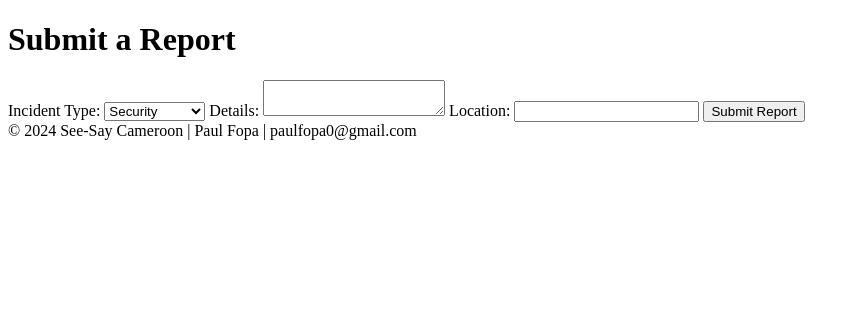
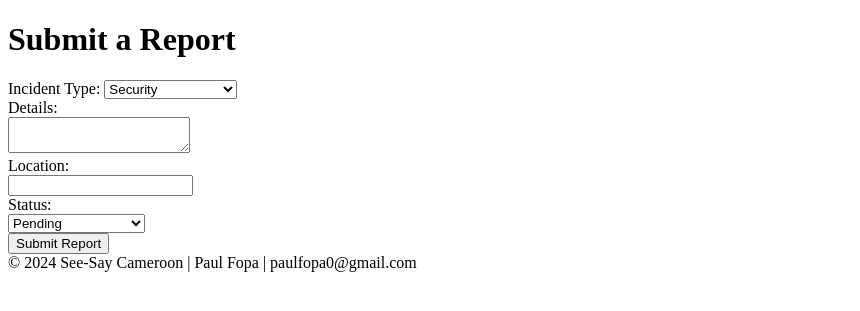
Before and after one commit to FabPaul/portfolio, a Flask app: page /report_form in a window 1280 px wide. Shown: the part 134-445 px from the top of the page, without its empty margins (0-860 px from the left). Run offline with Flask 3, Linux system fonts and the light colour scheme; parts of the project's set-up code (start-up, migrations or seed data) failed here and were passed over.

Commit message:
Added functionality to select the status type while submitting a report

```diff
--- a/app.py
+++ b/app.py
@@ -52,6 +52,7 @@ def submit_report():
         incident_type = request.form["incident_type"]
         details = request.form["details"]
         location = request.form.get("location", "")
+        status = request.form["status"]
     except KeyError as e:
         return jsonify({"error": f"Missing required field: {e}"}), 400
 
@@ -63,7 +64,7 @@ def submit_report():
         try:
             # SQL statement to insert report without user_id
             sql = "INSERT INTO incidents (user_id, incident_type, details, status, location) VALUES (%s, %s, %s, %s, %s)"
-            values = (user_id, incident_type, details, "pending", location)
+            values = (user_id, incident_type, details, status, location)
             cursor.execute(sql, values)
             connection.commit()
             return jsonify({"message": "Incident report submitted succesfully!"}), 201
--- a/templates/report.html
+++ b/templates/report.html
@@ -19,12 +19,21 @@
             <option value="Security">Security</option>
             <option value="Harassment">Harassment</option>
             <option value="Infrastructure">Infrastructure</option>
+            <option value="weather">Weather Condition</option>
+            <option value="gaz">Fuel shortage</option>
+            <option value="power">Power Supply</option>
             <option value="Other">Other</option>
-        </select>
-        <label for="details">Details:</label>
-        <textarea name="details" id="details" required></textarea>
-        <label for="location">Location: </label>
-        <input type="text" name="location" id="location" required>
+        </select><br>
+        <label for="details">Details:</label><br>
+        <textarea name="details" id="details" required></textarea><br>
+        <label for="location">Location: </label><br>
+        <input type="text" id="location" name="location"><br>
+        <label for="status">Status:</label><br>
+        <select id="status" name="status" required>
+            <option value="pending" selected>Pending</option>
+            <option value="investigating">Under Investigation</option>
+            <option value="resolved">Resolved</option>
+        </select><br>
         <button type="submit">Submit Report</button>
     </form>
     {% if crsf_token %}
```
